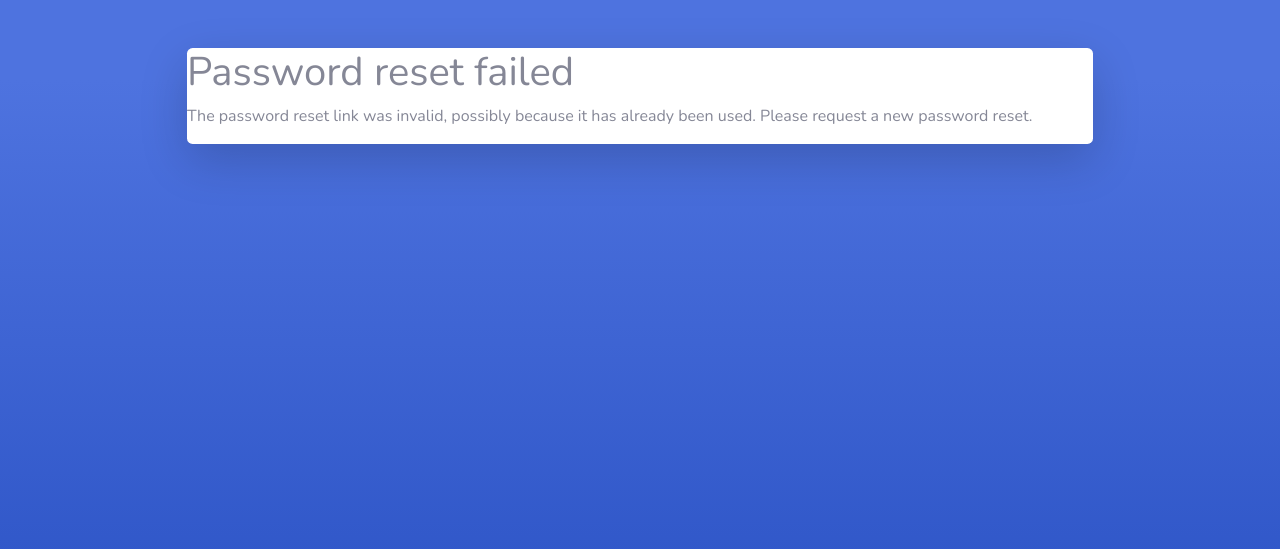
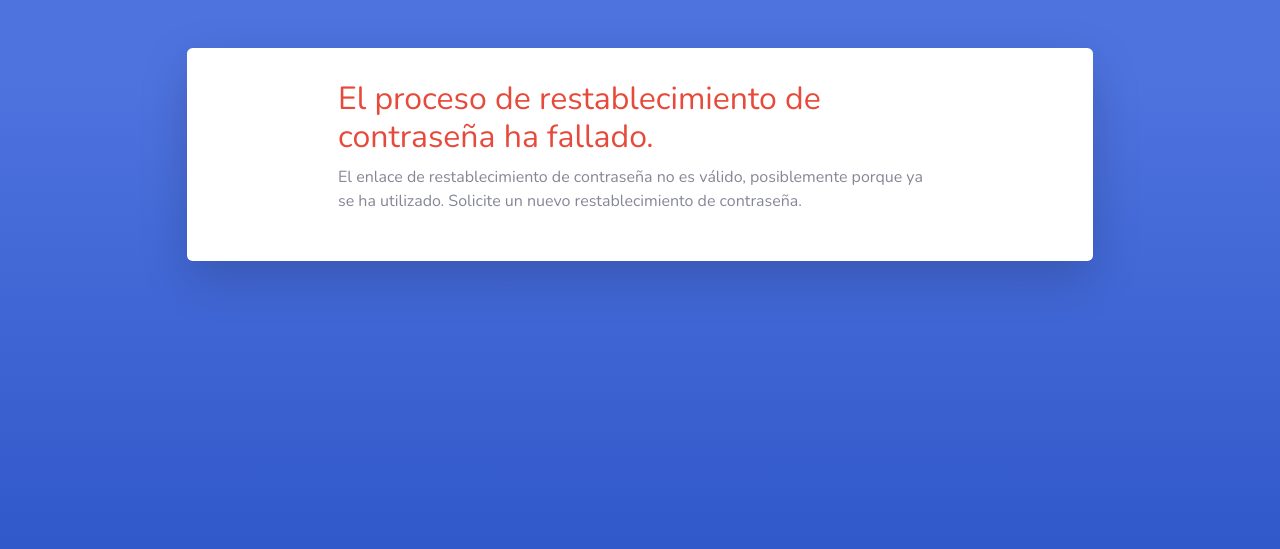
Before and after one commit to quijot/Costos-CoPA, a Django app: page /accounts/reset/1/1/ in a window 1280 px wide. Shown: the top 549 px of the page. Run offline with Django 3.2, Linux system fonts and the light colour scheme; parts of the project's set-up code (start-up, migrations or seed data) failed here and were passed over; some libraries are stand-ins or nearby versions.

Commit message:
Better login and password reset pages
Signed-off-by: Santiago Pestarini <santiagonob@gmail.com>

```diff
--- a/templates/registration/login.html
+++ b/templates/registration/login.html
@@ -19,6 +19,7 @@
     <div class="p-5">
       <div class="text-center">
         <img class="mb-4" src="http://www.copasfn.org.ar/wp-content/uploads/2019/08/logo-web.png" width="300px">
+        <hr>
         <h1 class="h3 text-gray-900 mb-4">{% block page-heading %}¡Bienvenid@!{% endblock %}</h1>
       </div>
       {% block content %}
@@ -40,12 +41,12 @@
         <div class="form-group">
           <input type="password" name="password" autocomplete="current-password" required id="id_password" class="form-control form-control-user" placeholder="Contraseña">
         </div>
-        <div class="form-group">
+        <!-- <div class="form-group">
           <div class="custom-control custom-checkbox small">
             <input type="checkbox" class="custom-control-input" id="customCheck">
             <label class="custom-control-label" for="customCheck">Recordarme</label>
           </div>
-        </div>
+        </div> -->
         <input type="submit" class="btn btn-primary btn-user btn-block" value="Ingresar">
         <input type="hidden" name="next" value="{{ next }}">
       </form>
--- a/templates/registration/password_reset_confirm.html
+++ b/templates/registration/password_reset_confirm.html
@@ -1,30 +1,28 @@
 {% extends "card.html" %}
+{% load crispy_forms_tags %}
 
 {% block card %}
+<div class="row justify-content-center">
+  <div class="col-lg-8 m-4 p-2">
     {% if validlink %}
-        <p>Please enter (and confirm) your new password.</p>
-        <form action="" method="post">
-        {% csrf_token %}
-            <table>
-                <tr>
-                    <td>{{ form.new_password1.errors }}
-                        <label for="id_new_password1">New password:</label></td>
-                    <td>{{ form.new_password1 }}</td>
-                </tr>
-                <tr>
-                    <td>{{ form.new_password2.errors }}
-                        <label for="id_new_password2">Confirm password:</label></td>
-                    <td>{{ form.new_password2 }}</td>
-                </tr>
-                <tr>
-                    <td></td>
-                    <td><input type="submit" value="Change my password" /></td>
-                </tr>
-            </table>
-        </form>
+    <legend>Por favor, ingrese y confirme su nueva contraseña.</legend>
+    <form action="" method="post">
+      {% csrf_token %}
+      {{ form|crispy }}
+      <div class="float-right">
+        <div>
+          <input type="button" name="cancel" value="Cancelar" class="btn btn-dark" id="button-id-cancel"
+            onclick="window.location.href = '/';">
+          <input type="submit" value="Cambiar contraseña" class="btn btn-primary" id="submit-id-save">
+        </div>
+      </div>
+    </form>
     {% else %}
-        <h1>Password reset failed</h1>
-        <p>The password reset link was invalid, possibly because it has already been
-            used. Please request a new password reset.</p>
+    <h2 class="text-danger">El proceso de restablecimiento de contraseña ha fallado.</h2>
+    <p>El enlace de restablecimiento de contraseña no es válido, posiblemente porque ya se ha utilizado. Solicite un
+      nuevo
+      restablecimiento de contraseña.</p>
     {% endif %}
+  </div>
+</div>
 {% endblock %}
--- a/templates/registration/password_reset_done.html
+++ b/templates/registration/password_reset_done.html
@@ -12,8 +12,9 @@
       </div>
       {% block content %}
       <div class="text-center">
-        <p>Te enviamos un e-mail con las instrucciones para establecer tu contraseña.</p>
-        <p>Si no llega en unos minutos, por favor revisá el correo no deseado.</p>
+        <p>Le enviamos un correo con las instrucciones para establecer su contraseña.</p>
+        <p>Si no llega en unos minutos, por favor revise el correo no deseado.</p>
+        <a class="btn btn-primary" href="{% url 'login' %}">Volver al inicio</a>
       </div>
       {% endblock content %}
     </div>
```
Also changed, not shown: templates/registration/password_reset_email.html (+13 -3 lines).
